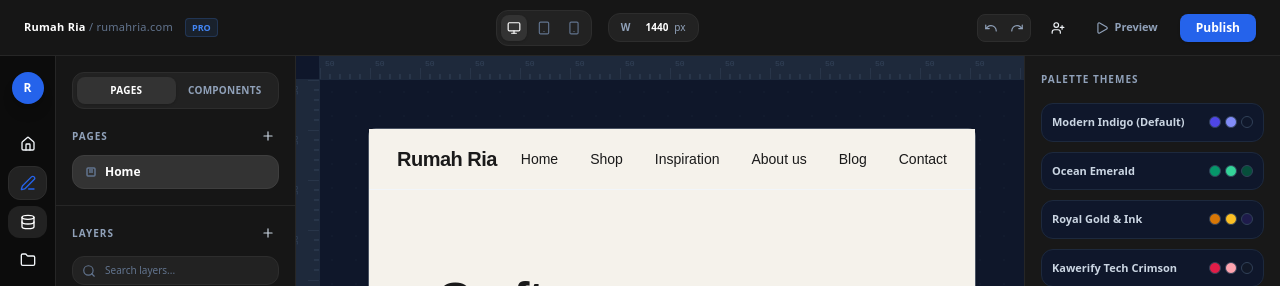
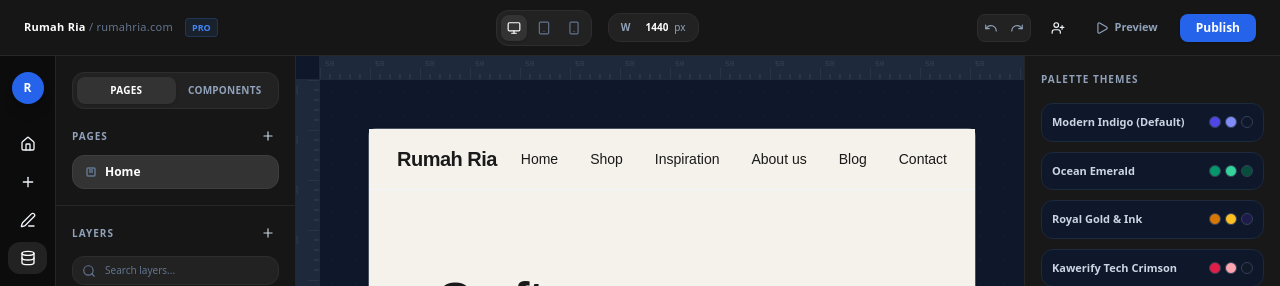
Before and after one commit to tonderaikawere/kt-website-builder, a React (Vite) app: page / in a window 1280 px wide. Shown: the top 286 px of the page. Built offline with nearby package versions, Linux system fonts and the light colour scheme.

Commit message:
Populate empty projects with default store template

```diff
--- a/src/App.tsx
+++ b/src/App.tsx
@@ -348,28 +348,36 @@ function App() {
                   <Home className="w-4 h-4" />
                 </button>
                 <button
-                  className="p-2 rounded-xl bg-[#222222] text-[#2563EB] border border-[#2d2d2d] w-full flex justify-center cursor-pointer"
-                  title="Design Canvas"
+                  onClick={() => setActiveTab('templates')}
+                  className={`p-2 rounded-xl w-full flex justify-center cursor-pointer ${activeTab === 'templates' ? 'bg-[#222222] text-[#2563EB] border border-[#2d2d2d]' : 'text-slate-450 hover:text-white hover:bg-[#202020]'}`}
+                  title="Insert Section Presets"
+                >
+                  <Plus className="w-4 h-4" />
+                </button>
+                <button
+                  onClick={() => setActiveTab('inspector')}
+                  className={`p-2 rounded-xl w-full flex justify-center cursor-pointer ${activeTab === 'inspector' ? 'bg-[#222222] text-[#2563EB] border border-[#2d2d2d]' : 'text-slate-450 hover:text-white hover:bg-[#202020]'}`}
+                  title="Design Canvas Editor"
                 >
                   <Edit3 className="w-4 h-4" />
                 </button>
                 <button
                   onClick={() => setActiveTab('blocks')}
-                  className={`p-2 rounded-xl w-full flex justify-center cursor-pointer ${activeTab === 'blocks' ? 'bg-[#222222] text-white' : 'text-slate-450 hover:text-white hover:bg-[#202020]'}`}
+                  className={`p-2 rounded-xl w-full flex justify-center cursor-pointer ${activeTab === 'blocks' ? 'bg-[#222222] text-white' : 'text-slate-455 hover:text-white hover:bg-[#202020]'}`}
                   title="Palette Themes"
                 >
                   <Database className="w-4 h-4" />
                 </button>
                 <button
                   onClick={() => setActiveTab('templates')}
-                  className={`p-2 rounded-xl w-full flex justify-center cursor-pointer ${activeTab === 'templates' ? 'bg-[#222222] text-white' : 'text-slate-450 hover:text-white hover:bg-[#202020]'}`}
+                  className={`p-2 rounded-xl w-full flex justify-center cursor-pointer ${activeTab === 'templates' ? 'bg-[#222222] text-white' : 'text-slate-455 hover:text-white hover:bg-[#202020]'}`}
                   title="Presets"
                 >
                   <Folder className="w-4 h-4" />
                 </button>
                 <button
                   onClick={() => setActiveTab('assets')}
-                  className={`p-2 rounded-xl w-full flex justify-center cursor-pointer ${activeTab === 'assets' ? 'bg-[#222222] text-white' : 'text-slate-450 hover:text-white hover:bg-[#202020]'}`}
+                  className={`p-2 rounded-xl w-full flex justify-center cursor-pointer ${activeTab === 'assets' ? 'bg-[#222222] text-white' : 'text-slate-455 hover:text-white hover:bg-[#202020]'}`}
                   title="Assets"
                 >
                   <Image className="w-4 h-4" />
@@ -614,7 +622,7 @@ function App() {
                   <div className={`p-8 text-center text-slate-400 flex flex-col items-center justify-center min-h-[400px] border-2 border-dashed border-transparent transition-all duration-300 ${isDraggingOver ? 'drag-over-pulse border-[#6C63FF] rounded-xl' : ''}`}>
                     <Layout className="w-12 h-12 text-slate-350 mb-3" />
                     <p className="font-bold text-slate-800 text-sm">Design Canvas is Empty</p>
-                    <p className="text-xs max-w-xs mt-1 leading-normal text-slate-500">Drag items from presets, or choose tools from the sub-toolbar at the top to build layouts.</p>
+                    <p className="text-xs max-w-xs mt-1 leading-normal text-slate-500">Click the '+' icon on the side dock to insert new section presets or shapes.</p>
                   </div>
                 ) : (
                   /* Canvas Blocks List (Absolute Layout Container) */
--- a/src/useBuilderState.ts
+++ b/src/useBuilderState.ts
@@ -192,7 +192,7 @@ export function useBuilderState() {
   const activeProject = projects.find(p => p.id === currentProjectId) || projects[0] || null;
   const pages = activeProject ? activeProject.pages : [];
   const activePage = pages.find(p => p.id === currentPageId) || pages[0] || null;
-  const blocks = activePage ? activePage.blocks : [];
+  const blocks = activePage ? (activePage.blocks && activePage.blocks.length > 0 ? activePage.blocks : DEFAULT_PORTFOLIO_BLOCKS) : [];
   const settings = activeProject ? activeProject.settings : DEFAULT_SETTINGS;
 
   // Sync current page id if current project switches
```
